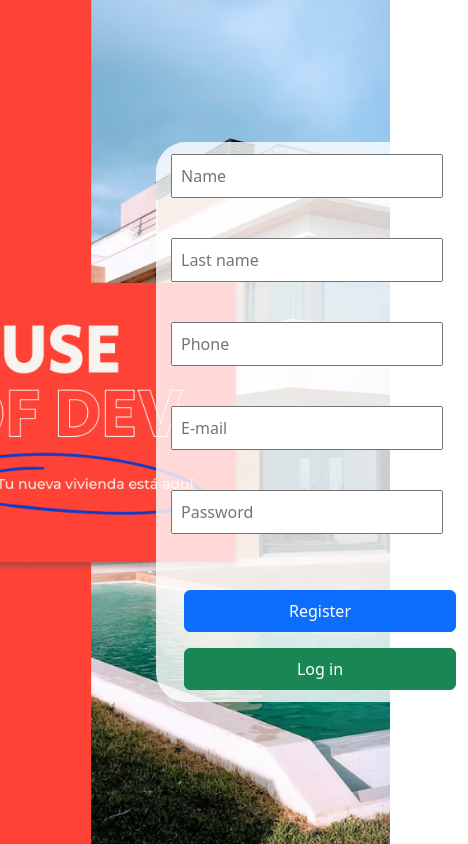
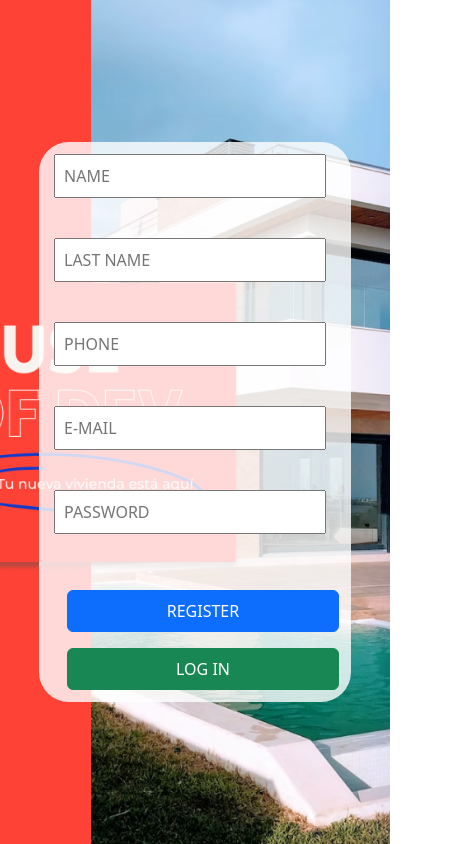
Before and after one commit to hernanortiz18/houseOfDev-src, a React (Vite) app in the folder Front/: page /register in a window 390 px wide. Shown: the whole page, 468 px wide, since content can reach past the window. Built offline with nearby package versions, Linux system fonts and the light colour scheme; no server answers.

Commit message:
update styles forms

```diff
--- a/Front/src/components/Register.jsx
+++ b/Front/src/components/Register.jsx
@@ -45,7 +45,7 @@ const Register = () => {
             value={registerData.name}
             type="text"
             name="name"
-            placeholder="Name"
+            placeholder="NAME"
             onChange={handleChange}
           />
           <br />
@@ -53,7 +53,7 @@ const Register = () => {
             value={registerData.lastName}
             type="text"
             name="lastName"
-            placeholder="Last name"
+            placeholder="LAST NAME"
             onChange={handleChange}
           />
           <br />
@@ -61,7 +61,7 @@ const Register = () => {
             value={registerData.phone}
             type="text"
             name="phone"
-            placeholder="Phone"
+            placeholder="PHONE"
             onChange={handleChange}
           />
           <br />
@@ -69,7 +69,7 @@ const Register = () => {
             value={registerData.email}
             type="text"
             name="email"
-            placeholder="E-mail"
+            placeholder="E-MAIL"
             onChange={handleChange}
           />
           <br />
@@ -77,17 +77,16 @@ const Register = () => {
             value={registerData.password}
             type="password"
             name="password"
-            placeholder="Password"
+            placeholder="PASSWORD"
             onChange={handleChange}
           />
           <br />
 
           <button className="btn btn-primary mx-2" type="submit">
-            Register
+            REGISTER
           </button>
           <Link to="/login">
-            <button className="btn btn-success mx-2">Log in</button>
-
+            <button className="btn btn-success mx-2">LOG IN</button>
           </Link>
         </form>
       </div>
--- a/Front/src/styles/login.scss
+++ b/Front/src/styles/login.scss
@@ -20,8 +20,8 @@ body {
 
   form {
     position: absolute;
-    top: 70%;
-    left: 80%;
+    top: 50%;
+    left: 40%;
     transform: translate(-50%, -50%);
     z-index: 1;
     background-color: rgba(255, 255, 255, 0.8);
@@ -44,7 +44,8 @@ body {
 
   @media (max-width: 768px) {
     form {
-      max-width: 90%; /* O cualquier valor que encuentres adecuado */
+      max-width: 90%;
+      left: 50%; /* O cualquier valor que encuentres adecuado */
     }
   }
 
--- a/Front/src/styles/register.scss
+++ b/Front/src/styles/register.scss
@@ -23,8 +23,7 @@ body {
 
   form {
     position: absolute;
-    top: 50%;
-    left: 80%;
+    left: 40%;
     transform: translate(-50%, -50%);
     z-index: 1;
     background-color: rgba(255, 255, 255, 0.8);
@@ -48,7 +47,8 @@ body {
 
   @media (max-width: 768px) {
     form {
-      max-width: 90%; /* O cualquier valor que encuentres adecuado */
+      max-width: 90%;
+      left: 50%; /* O cualquier valor que encuentres adecuado */
     }
   }
 
```
